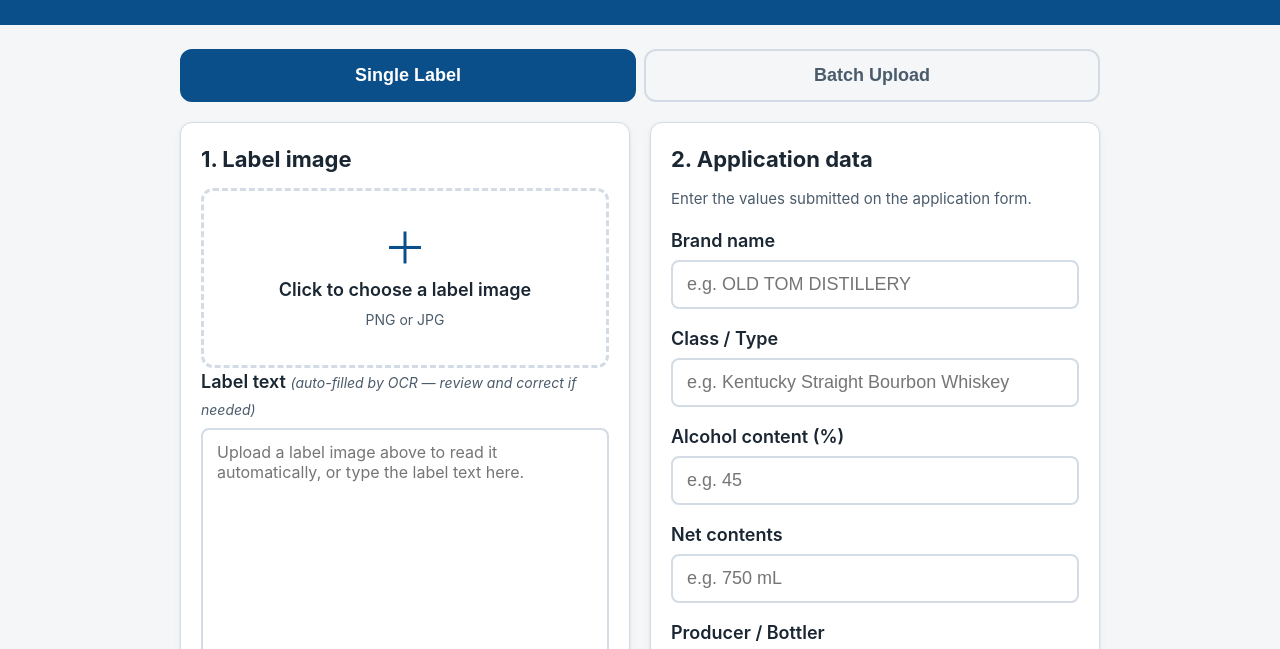
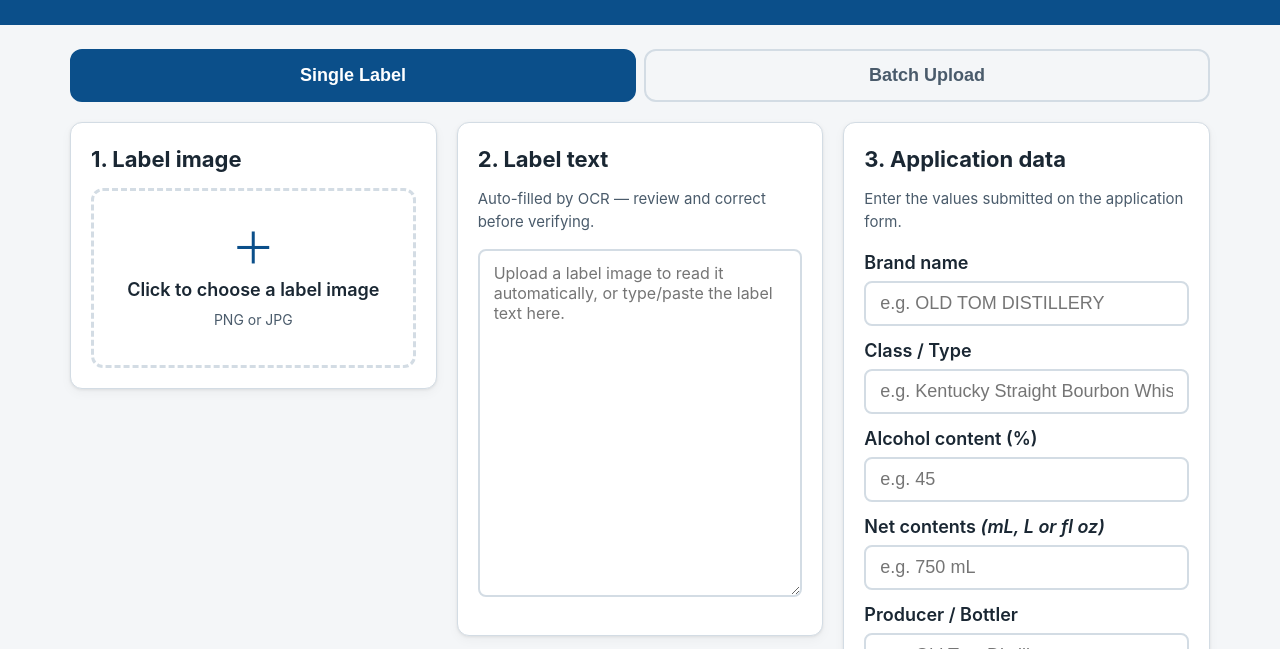
Before and after one commit to roy2EZ/rongyi-chen-ttb-label-verifier, a website: page index.html in a window 1280 px wide. Shown: the part 139-788 px from the top of the page. Drawn offline with Linux system fonts and the light colour scheme.

Commit message:
UI: three-column single-label layout + horizontal results
Split the single-label view into three side-by-side cards (image | label text |
application data) so the OCR text sits next to the application inputs instead of
below the image, and render the per-field results as a horizontal grid of tiles
rather than a tall stack — much less scrolling. Widen the container and tighten
spacing to keep inputs and results in view. Net-contents field now notes the
accepted units (mL / L / fl oz).

Co-Authored-By: Claude Opus 4.8 (1M context) <noreply@anthropic.com>

```diff
--- a/css/styles.css
+++ b/css/styles.css
@@ -52,7 +52,7 @@ body {
   padding: 28px 20px;
 }
 
-.container { max-width: 960px; margin: 0 auto; padding: 24px 20px 40px; }
+.container { max-width: 1180px; margin: 0 auto; padding: 24px 20px 40px; }
 
 /* -------------------------------- tabs ---------------------------------- */
 
@@ -81,6 +81,11 @@ body {
 
 .grid { display: grid; grid-template-columns: 1fr 1fr; gap: 20px; }
 @media (max-width: 720px) { .grid { grid-template-columns: 1fr; } }
+
+/* Single-label: three columns side by side — image | label text | application —
+   so the OCR text sits next to the application data and results stay in view. */
+.grid-3 { grid-template-columns: 1fr 1fr 1fr; align-items: start; }
+@media (max-width: 900px) { .grid-3 { grid-template-columns: 1fr; } }
 
 .card {
   background: var(--surface);
@@ -123,11 +128,11 @@ body {
 
 /* ------------------------------- fields --------------------------------- */
 
-.field { display: block; margin-bottom: 16px; }
-.field span { display: block; font-weight: 600; margin-bottom: 6px; }
+.field { display: block; margin-bottom: 11px; }
+.field span { display: block; font-weight: 600; margin-bottom: 5px; }
 .field input {
   width: 100%;
-  padding: 12px 14px;
+  padding: 10px 14px;
   font-size: 18px;
   color: var(--ink);
   background: #fff;
@@ -138,7 +143,7 @@ body {
 
 /* ------------------------------- actions -------------------------------- */
 
-.actions { margin: 24px 0; text-align: center; }
+.actions { margin: 16px 0; text-align: center; }
 .btn-primary {
   padding: 16px 40px;
   font-size: 20px;
@@ -197,20 +202,25 @@ body {
 
 /* Big overall verdict banner. */
 .overall {
-  padding: 20px 22px;
+  padding: 14px 20px;
   border-radius: var(--radius);
-  font-size: 22px;
+  font-size: 20px;
   font-weight: 800;
   text-align: center;
-  margin-bottom: 16px;
+  margin-bottom: 12px;
   border: 2px solid transparent;
 }
 .overall.pass   { background: var(--pass-bg);   color: var(--pass);   border-color: var(--pass); }
 .overall.review { background: var(--review-bg); color: var(--review); border-color: var(--review); }
 .overall.fail   { background: var(--fail-bg);   color: var(--fail);   border-color: var(--fail); }
 
-/* Per-field rows. */
-.checks { display: flex; flex-direction: column; gap: 10px; }
+/* Per-field results — a horizontal grid of tiles so all fields stay on screen
+   without scrolling; wraps to more rows only when the viewport is narrow. */
+.checks {
+  display: grid;
+  grid-template-columns: repeat(auto-fit, minmax(260px, 1fr));
+  gap: 10px;
+}
 .check-row {
   background: var(--surface);
   border: 1px solid var(--border);
--- a/index.html
+++ b/index.html
@@ -28,7 +28,7 @@
 
     <!-- Single label panel -->
     <section id="panel-single" class="panel is-active" role="tabpanel">
-      <div class="grid">
+      <div class="grid grid-3">
         <!-- Left: image upload -->
         <div class="card">
           <h2>1. Label image</h2>
@@ -38,21 +38,26 @@
             <span class="dropzone-hint">PNG or JPG</span>
             <input type="file" id="label-image" accept="image/*" hidden />
           </label>
+
+          <div id="ocr-status" class="ocr-status" hidden></div>
+
           <div id="image-preview" class="image-preview" hidden>
             <img id="preview-img" alt="Selected label preview" />
           </div>
+        </div>
 
-          <div id="ocr-status" class="ocr-status" hidden></div>
-
+        <!-- Middle: OCR label text -->
+        <div class="card">
+          <h2>2. Label text</h2>
+          <p class="card-hint">Auto-filled by OCR — review and correct before verifying.</p>
           <label class="field ocr-field">
-            <span>Label text <em>(auto-filled by OCR — review and correct if needed)</em></span>
-            <textarea id="label-text" rows="12" placeholder="Upload a label image above to read it automatically, or type the label text here."></textarea>
+            <textarea id="label-text" rows="16" placeholder="Upload a label image to read it automatically, or type/paste the label text here."></textarea>
           </label>
         </div>
 
         <!-- Right: application data -->
         <div class="card">
-          <h2>2. Application data</h2>
+          <h2>3. Application data</h2>
           <p class="card-hint">Enter the values submitted on the application form.</p>
 
           <label class="field">
@@ -71,7 +76,7 @@
           </label>
 
           <label class="field">
-            <span>Net contents</span>
+            <span>Net contents <em>(mL, L or fl oz)</em></span>
             <input type="text" id="app-net" placeholder="e.g. 750 mL" />
           </label>
 
```
